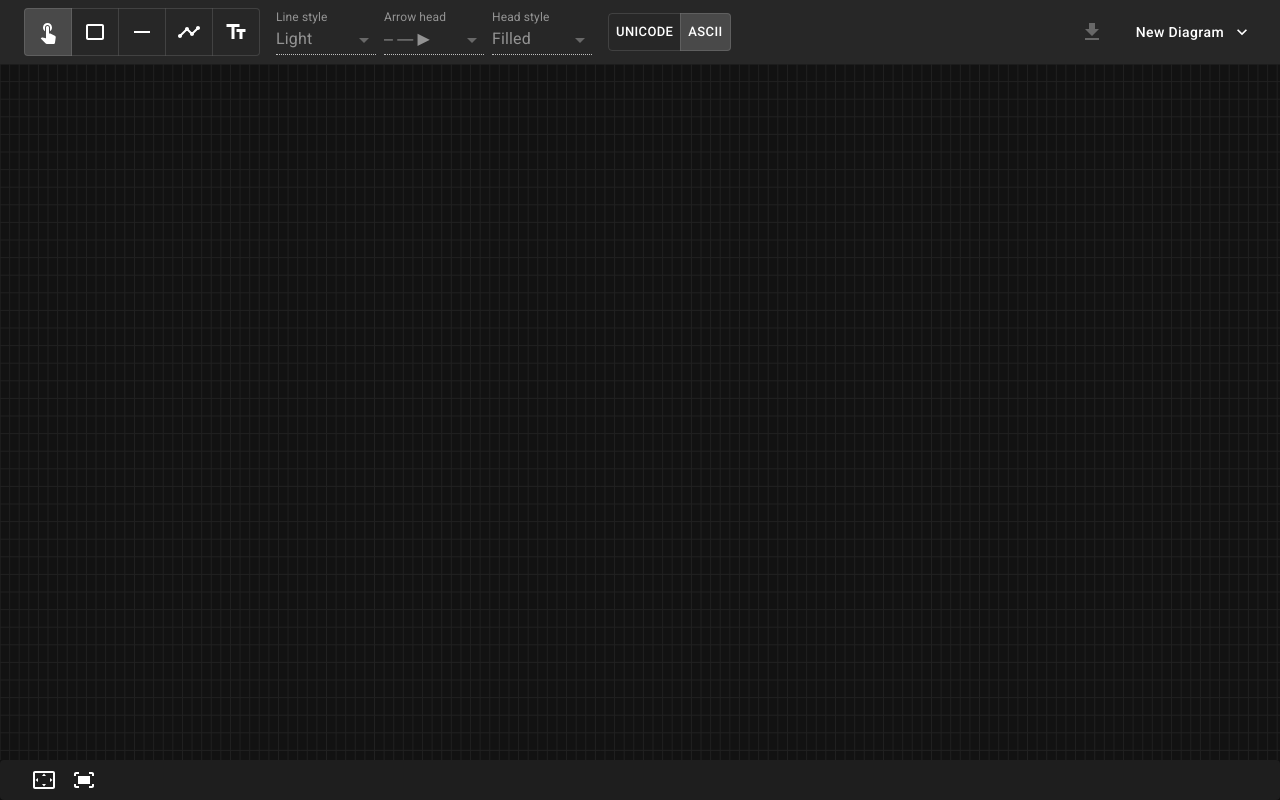
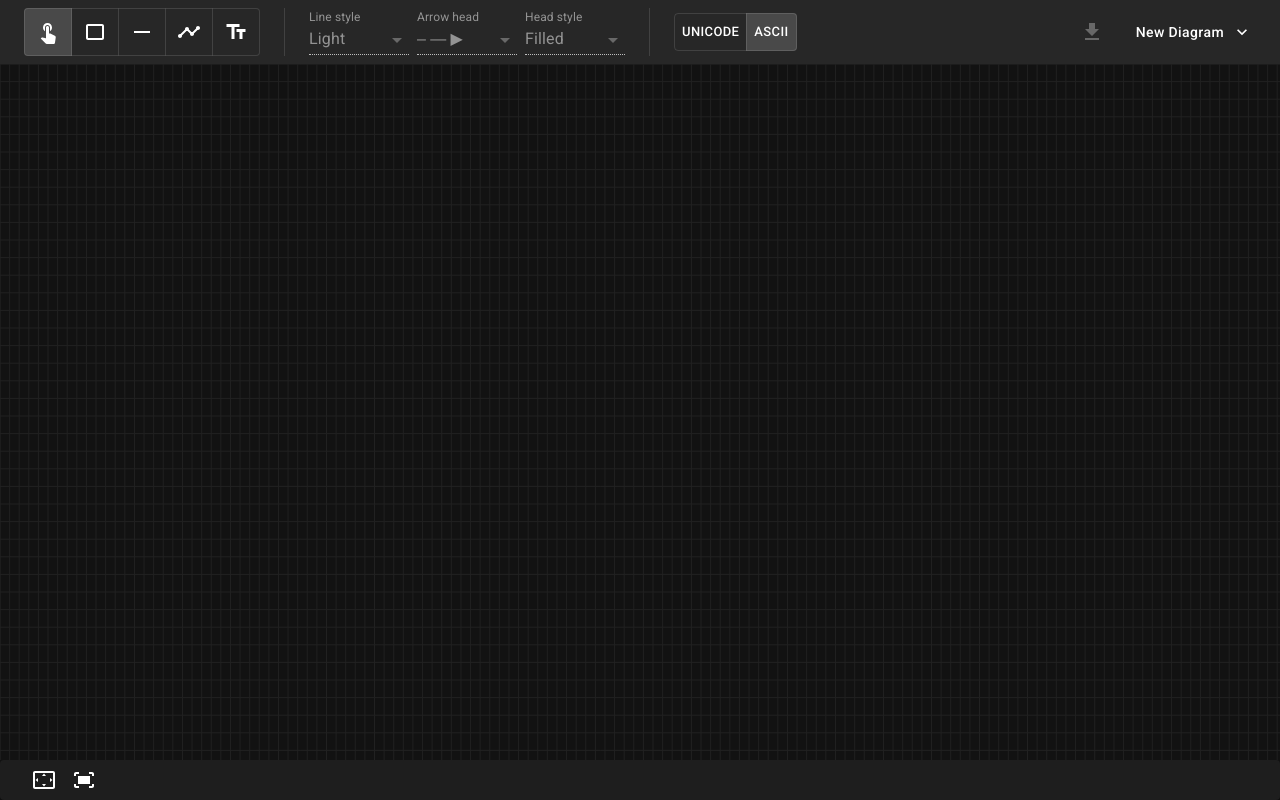
Before and after one commit to hhourani27/asciip, a React (Create React App) app: page / in a window 1280 px wide. Built offline with nearby package versions, Linux system fonts and the light colour scheme; a web font is replaced by a local one.

Commit message:
adjust scrollbar style

```diff
--- a/src/components/canvas/Canvas.tsx
+++ b/src/components/canvas/Canvas.tsx
@@ -152,6 +152,7 @@ export default function Canvas(): JSX.Element {
         flex: 1,
         overflow: "scroll",
         position: "relative",
+        scrollbarColor: `${theme.palette.primary.light} ${theme.palette.primary.main}`,
       }}
     >
       <canvas
--- a/src/components/dialogs/ExportDialog.tsx
+++ b/src/components/dialogs/ExportDialog.tsx
@@ -196,6 +196,8 @@ export function ExportDialog() {
             p: 1,
             backgroundColor: theme.canvas.background,
             color: theme.canvas.shape,
+            scrollbarColor: `${theme.palette.primary.light} ${theme.palette.primary.main}`,
+            scrollbarWidth: "thin",
           }}
         >
           {exportText}
--- a/src/components/toolbar/Toolbar.tsx
+++ b/src/components/toolbar/Toolbar.tsx
@@ -1,4 +1,9 @@
-import { AppBar as MuiAppBar, Toolbar as MuiToolbar, Box } from "@mui/material";
+import {
+  AppBar as MuiAppBar,
+  Toolbar as MuiToolbar,
+  Box,
+  Divider,
+} from "@mui/material";
 import { ToolbarTools } from "./ToolbarTools";
 import { ToolbarStyleMode } from "./ToolbarStyleMode";
 
@@ -12,10 +17,12 @@ export default function Toolbar() {
       <MuiToolbar sx={{ justifyContent: "space-between" }}>
         <Box
           id="left-toolbar"
-          sx={{ flexGrow: 1, display: "flex", alignItems: "center", gap: 2 }}
+          sx={{ flexGrow: 1, display: "flex", alignItems: "center", gap: 3 }}
         >
           <ToolbarTools />
+          <Divider orientation="vertical" flexItem />
           <ToolbarStyles />
+          <Divider orientation="vertical" flexItem />
           <ToolbarStyleMode />
         </Box>
         <Box
```
